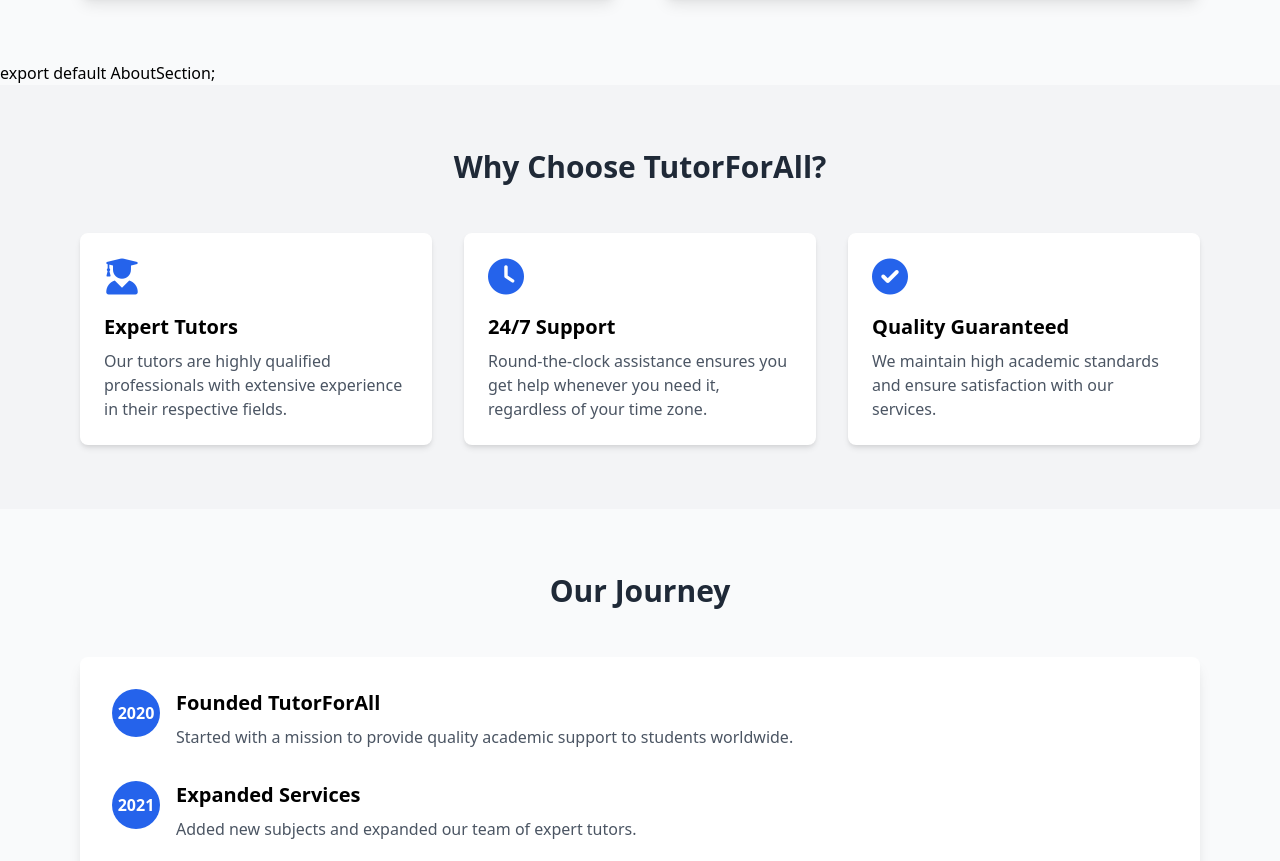
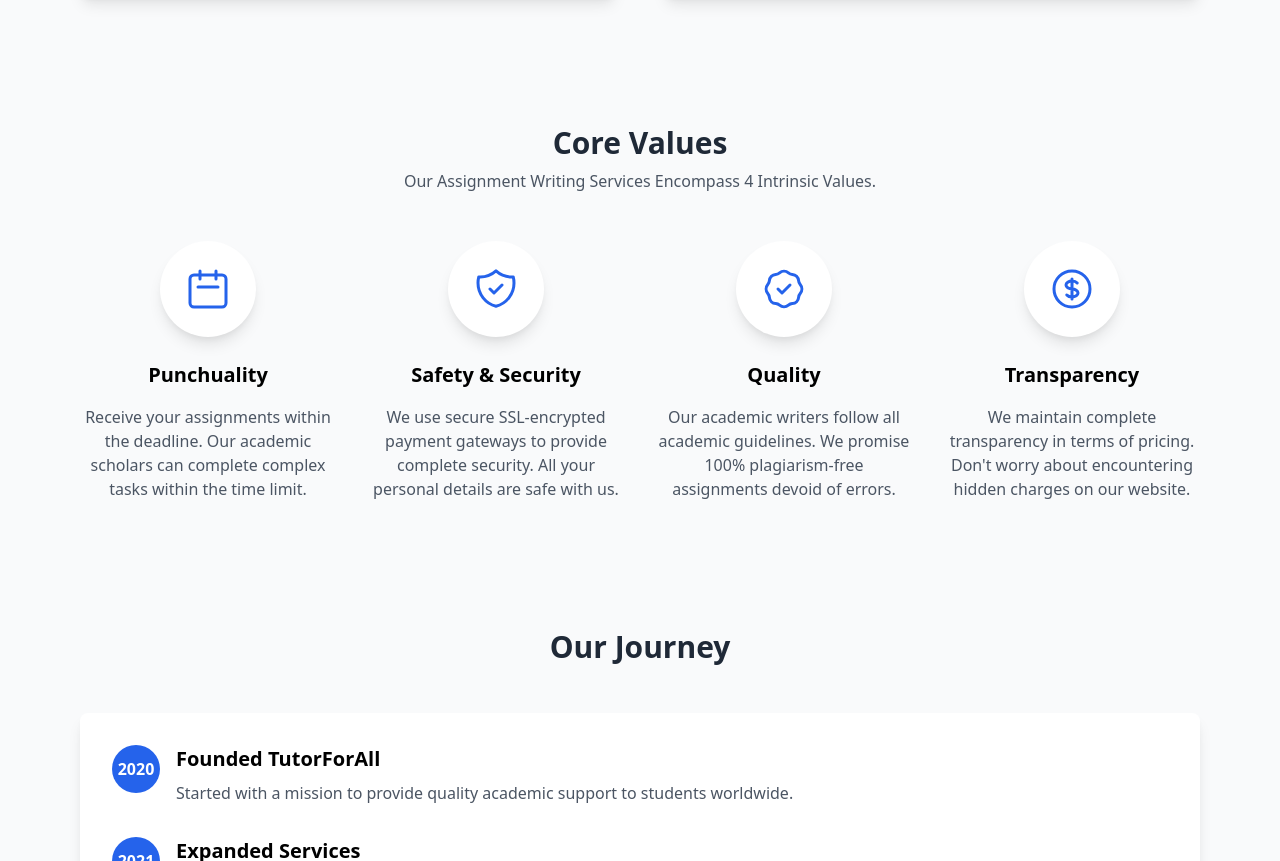
Before and after one commit to tutorforall/tutorforall.github.io, a plain HTML site: page about.html in a window 1280 px wide. Shown: the part 1035-1896 px from the top of the page. Drawn offline with nearby package versions, Linux system fonts and the light colour scheme.

Commit message:
Update about.html

```diff
--- a/about.html
+++ b/about.html
@@ -128,33 +128,66 @@
         </div>
     </div>
 </div>
-export default AboutSection;
+
 
         <!-- Why Choose Us -->
-        <div class="bg-gray-100 py-16">
+       <!-- Why Choose TutorForAll Section -->
+<div class="bg-gray-50 py-16">
     <div class="max-w-6xl mx-auto px-4">
-                <h2 class="text-3xl font-bold text-center text-gray-800 mb-12">Why Choose TutorForAll?</h2>
-                <div class="grid grid-cols-1 md:grid-cols-3 gap-8">
-                    <div class="bg-white p-6 rounded-lg shadow-md">
-                        <div class="text-blue-600 text-4xl mb-4">
-                            <i class="fas fa-user-graduate"></i>
+        <h2 class="text-3xl font-bold text-center text-gray-800 mb-2">Core Values</h2>
+        <p class="text-center text-gray-600 mb-12">Our Assignment Writing Services Encompass 4 Intrinsic Values.</p>
+
+        <div class="grid grid-cols-1 md:grid-cols-4 gap-8">
+            <!-- Punchuality -->
+            <div class="text-center">
+                <div class="bg-white rounded-full w-24 h-24 mx-auto mb-6 flex items-center justify-center shadow-lg">
+                    <svg class="w-12 h-12 text-blue-600" fill="none" stroke="currentColor" viewBox="0 0 24 24">
+                        <path stroke-linecap="round" stroke-linejoin="round" stroke-width="1.5"
+                            d="M8 7V3m8 4V3m-9 8h10M5 21h14a2 2 0 002-2V7a2 2 0 00-2-2H5a2 2 0 00-2 2v12a2 2 0 002 2z">
+                        </path>
+                    </svg>
                 </div>
-                        <h3 class="text-xl font-bold mb-2">Expert Tutors</h3>
-                        <p class="text-gray-600">Our tutors are highly qualified professionals with extensive experience in their respective fields.</p>
+                <h3 class="text-xl font-bold mb-4">Punchuality</h3>
+                <p class="text-gray-600">Receive your assignments within the deadline. Our academic scholars can complete complex tasks within the time limit.</p>
             </div>
-                    <div class="bg-white p-6 rounded-lg shadow-md">
-                        <div class="text-blue-600 text-4xl mb-4">
-                            <i class="fas fa-clock"></i>
+
+            <!-- Safety & Security -->
+            <div class="text-center">
+                <div class="bg-white rounded-full w-24 h-24 mx-auto mb-6 flex items-center justify-center shadow-lg">
+                    <svg class="w-12 h-12 text-blue-600" fill="none" stroke="currentColor" viewBox="0 0 24 24">
+                        <path stroke-linecap="round" stroke-linejoin="round" stroke-width="1.5"
+                            d="M9 12l2 2 4-4m5.618-4.016A11.955 11.955 0 0112 2.944a11.955 11.955 0 01-8.618 3.04A12.02 12.02 0 003 9c0 5.591 3.824 10.29 9 11.622 5.176-1.332 9-6.03 9-11.622 0-1.042-.133-2.052-.382-3.016z">
+                        </path>
+                    </svg>
                 </div>
-                        <h3 class="text-xl font-bold mb-2">24/7 Support</h3>
-                        <p class="text-gray-600">Round-the-clock assistance ensures you get help whenever you need it, regardless of your time zone.</p>
+                <h3 class="text-xl font-bold mb-4">Safety & Security</h3>
+                <p class="text-gray-600">We use secure SSL-encrypted payment gateways to provide complete security. All your personal details are safe with us.</p>
             </div>
-                    <div class="bg-white p-6 rounded-lg shadow-md">
-                        <div class="text-blue-600 text-4xl mb-4">
-                            <i class="fas fa-check-circle"></i>
+
+            <!-- Quality -->
+            <div class="text-center">
+                <div class="bg-white rounded-full w-24 h-24 mx-auto mb-6 flex items-center justify-center shadow-lg">
+                    <svg class="w-12 h-12 text-blue-600" fill="none" stroke="currentColor" viewBox="0 0 24 24">
+                        <path stroke-linecap="round" stroke-linejoin="round" stroke-width="1.5"
+                            d="M9 12l2 2 4-4M7.835 4.697a3.42 3.42 0 001.946-.806 3.42 3.42 0 014.438 0 3.42 3.42 0 001.946.806 3.42 3.42 0 013.138 3.138 3.42 3.42 0 00.806 1.946 3.42 3.42 0 010 4.438 3.42 3.42 0 00-.806 1.946 3.42 3.42 0 01-3.138 3.138 3.42 3.42 0 00-1.946.806 3.42 3.42 0 01-4.438 0 3.42 3.42 0 00-1.946-.806 3.42 3.42 0 01-3.138-3.138 3.42 3.42 0 00-.806-1.946 3.42 3.42 0 010-4.438 3.42 3.42 0 00.806-1.946 3.42 3.42 0 013.138-3.138z">
+                        </path>
+                    </svg>
                 </div>
-                        <h3 class="text-xl font-bold mb-2">Quality Guaranteed</h3>
-                        <p class="text-gray-600">We maintain high academic standards and ensure satisfaction with our services.</p>
+                <h3 class="text-xl font-bold mb-4">Quality</h3>
+                <p class="text-gray-600">Our academic writers follow all academic guidelines. We promise 100% plagiarism-free assignments devoid of errors.</p>
+            </div>
+
+            <!-- Transparency -->
+            <div class="text-center">
+                <div class="bg-white rounded-full w-24 h-24 mx-auto mb-6 flex items-center justify-center shadow-lg">
+                    <svg class="w-12 h-12 text-blue-600" fill="none" stroke="currentColor" viewBox="0 0 24 24">
+                        <path stroke-linecap="round" stroke-linejoin="round" stroke-width="1.5"
+                            d="M12 8c-1.657 0-3 .895-3 2s1.343 2 3 2 3 .895 3 2-1.343 2-3 2m0-8c1.11 0 2.08.402 2.599 1M12 8V7m0 1v8m0 0v1m0-1c-1.11 0-2.08-.402-2.599-1M21 12a9 9 0 11-18 0 9 9 0 0118 0z">
+                        </path>
+                    </svg>
+                </div>
+                <h3 class="text-xl font-bold mb-4">Transparency</h3>
+                <p class="text-gray-600">We maintain complete transparency in terms of pricing. Don't worry about encountering hidden charges on our website.</p>
             </div>
         </div>
     </div>
```
Lines whose indentation alone changed are shown as unchanged.
